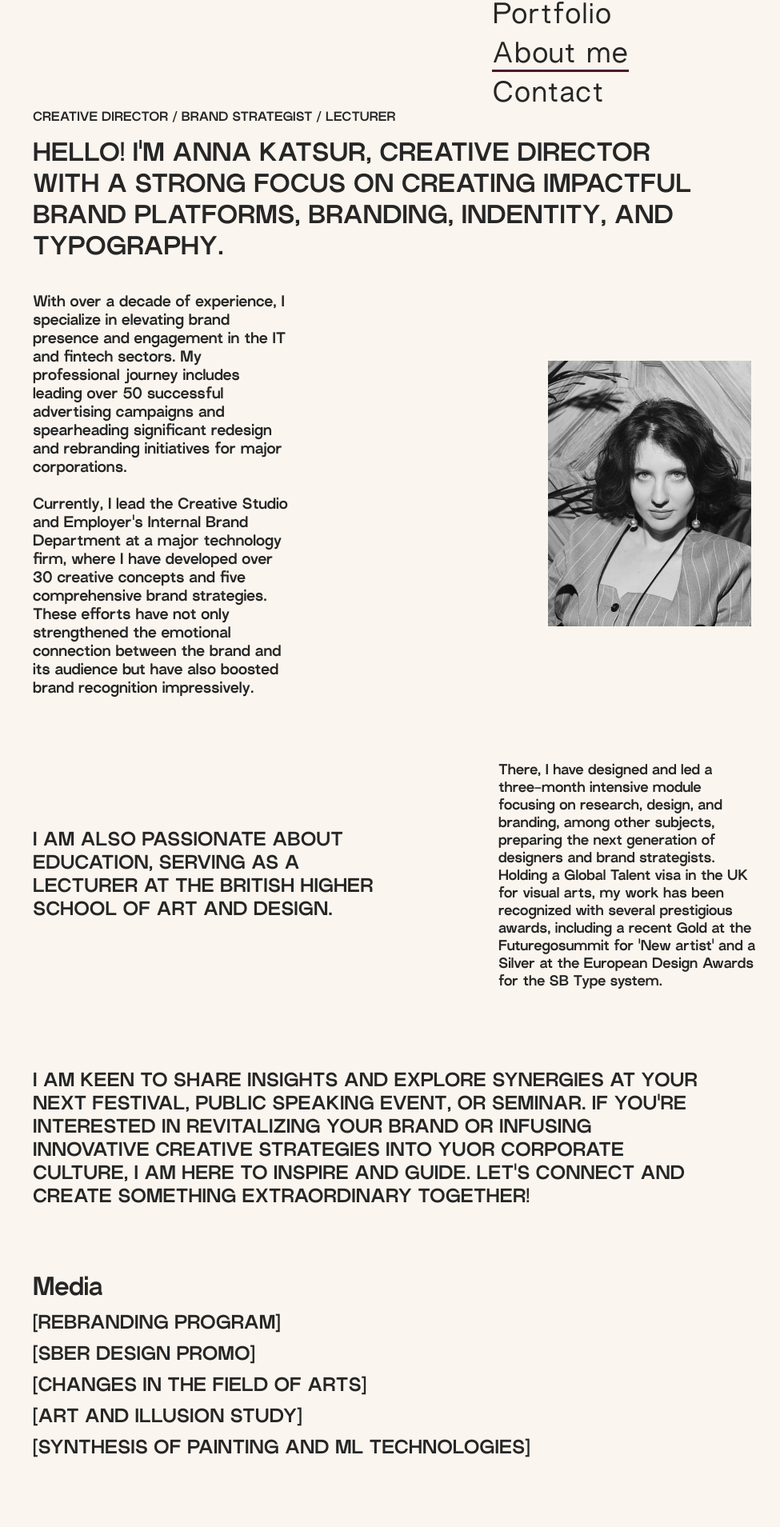
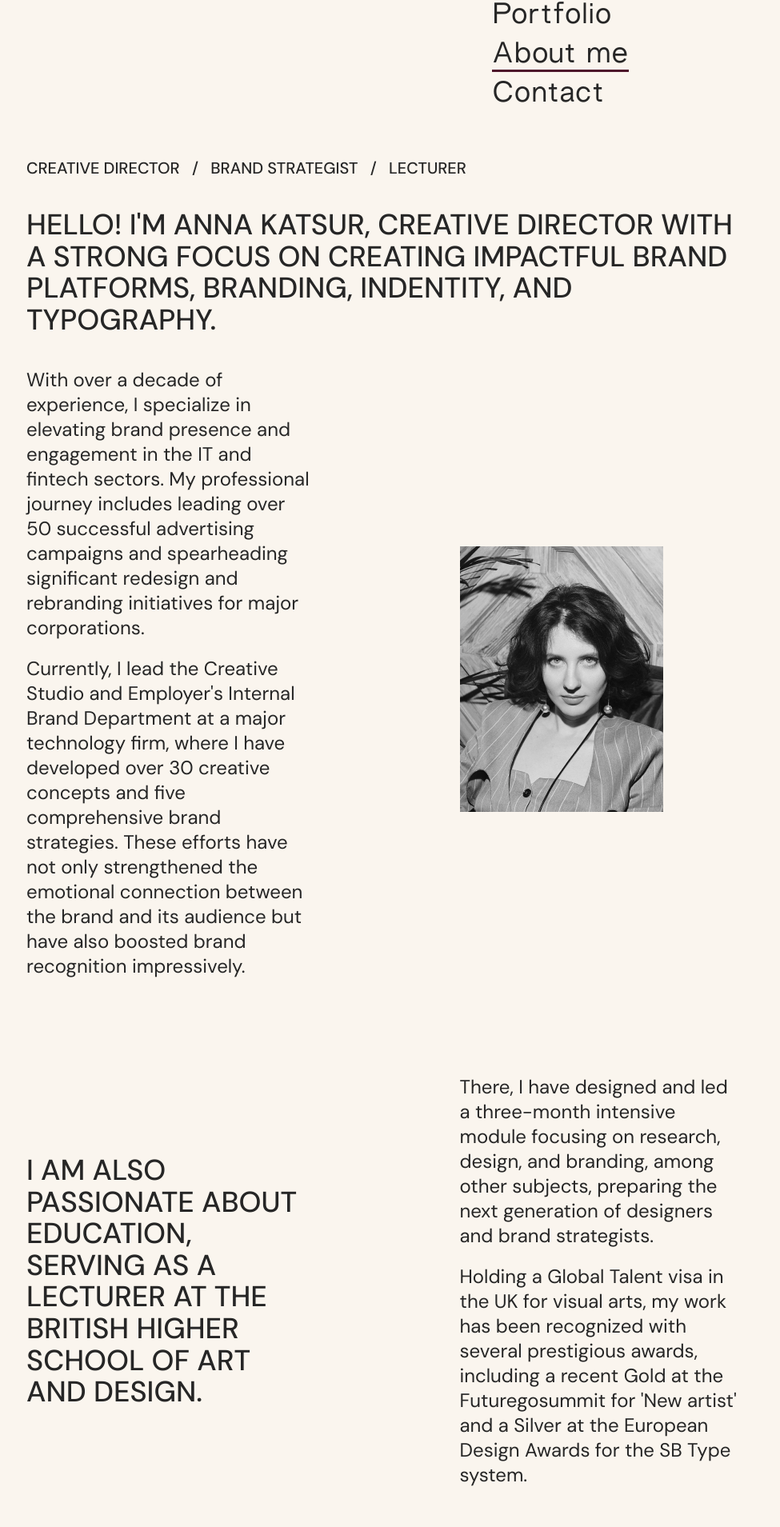
Before and after one commit to annalatyeva/anna-katsur-portfolio, a React (Create React App) app: page /about in a window 1280 px wide. Shown: the part 105-2014 px from the top of the page at 80% size, without its empty margins (159-1134 px from the left). Built offline with nearby package versions, Linux system fonts and the light colour scheme.

Commit message:
fix aboutme page

```diff
--- a/src/components/AboutMe/AboutMe.jsx
+++ b/src/components/AboutMe/AboutMe.jsx
@@ -10,32 +10,35 @@ const AboutMe = () => {
 	}, []);
 	return (
 		<div className={aboutmeStyle.container}>
-			<p className={aboutmeStyle.function}> CREATIVE DIRECTOR / BRAND STRATEGIST / LECTURER</p> <br></br>
-			<p className={aboutmeStyle.hello}>HELLO! I'M ANNA KATSUR, CREATIVE DIRECTOR WITH A STRONG FOCUS ON CREATING IMPACTFUL BRAND PLATFORMS, BRANDING, INDENTITY, AND TYPOGRAPHY.</p> <br></br> <br></br>
-			<div className={aboutmeStyle.about}>
+			<div className={aboutmeStyle.header}>
+				<p className={aboutmeStyle.function}> CREATIVE DIRECTOR &nbsp;&nbsp;/&nbsp;&nbsp; BRAND STRATEGIST &nbsp;&nbsp;/&nbsp;&nbsp; LECTURER</p>
+				<p className={aboutmeStyle.hello}>HELLO! I'M ANNA KATSUR, CREATIVE DIRECTOR WITH A STRONG FOCUS ON CREATING IMPACTFUL BRAND PLATFORMS, BRANDING, INDENTITY, AND TYPOGRAPHY.</p>
+			</div>
+			<div className={aboutmeStyle.mainsection}>
+				<div className={aboutmeStyle.wrapper}>
 					<div className={aboutmeStyle.text}>
 						<p>With over a decade of experience, I specialize in elevating brand presence and engagement in the IT and fintech sectors. My professional journey includes leading over 50 successful advertising campaigns and spearheading significant redesign and rebranding initiatives for major corporations.</p>
-					<br></br>
 						<p>Currently, I lead the Creative Studio and Employer's Internal Brand Department at a major technology firm, where I have developed over 30 creative concepts and five comprehensive brand strategies. These efforts have not only strengthened the emotional connection between the brand and its audience but have also boosted brand recognition impressively.</p>
 					</div>
 					<div className={aboutmeStyle.image}>
 						<img src={photoItem} alt="Anna" />
 					</div>
 				</div>
-			<div className={aboutmeStyle.aboutme}>
-				<div className={aboutmeStyle.aboutmeleft}>
-					<p> I AM ALSO PASSIONATE ABOUT EDUCATION, SERVING AS A LECTURER AT THE BRITISH HIGHER SCHOOL OF ART AND DESIGN.</p>
+			<div className={aboutmeStyle.wrapper}>
+				<div className={aboutmeStyle.text}>
+					<p className={aboutmeStyle.paragraph}> I AM ALSO PASSIONATE ABOUT EDUCATION, SERVING AS A LECTURER AT THE BRITISH HIGHER SCHOOL OF ART AND DESIGN.</p>
 				</div>
-				<div className={aboutmeStyle.aboutmeright}>
+				<div className={aboutmeStyle.text}>
 					<p>There, I have designed and led a three-month intensive module focusing on research, design, and branding, among other subjects, preparing the next generation of designers and brand strategists.</p>
 					<p>Holding a Global Talent visa in the UK for visual arts, my work has been recognized with several prestigious awards, including a recent Gold at the Futuregosummit for 'New artist' and a Silver at the European Design Awards for the SB Type system.</p>
 				</div>
 			</div>
-			<div className={aboutmeStyle.aboutmecenter}>
-				<p>I AM KEEN TO SHARE INSIGHTS AND EXPLORE SYNERGIES AT YOUR NEXT FESTIVAL, PUBLIC SPEAKING EVENT, OR SEMINAR. IF YOU'RE INTERESTED IN REVITALIZING YOUR BRAND OR INFUSING INNOVATIVE CREATIVE STRATEGIES INTO YUOR CORPORATE CULTURE, I AM HERE TO INSPIRE AND GUIDE. LET'S CONNECT AND CREATE SOMETHING EXTRAORDINARY TOGETHER!</p>
+			<div className={aboutmeStyle.text}>
+				<p className={aboutmeStyle.paragraph}>I AM KEEN TO SHARE INSIGHTS AND EXPLORE SYNERGIES AT YOUR NEXT FESTIVAL, PUBLIC SPEAKING EVENT, OR SEMINAR. IF YOU'RE INTERESTED IN REVITALIZING YOUR BRAND OR INFUSING INNOVATIVE CREATIVE STRATEGIES INTO YUOR CORPORATE CULTURE, I AM HERE TO INSPIRE AND GUIDE. LET'S CONNECT AND CREATE SOMETHING EXTRAORDINARY TOGETHER!</p>
+			</div>
 			</div>
 			<div className={aboutmeStyle.media}>
-				<div className={aboutmeStyle.medianame}>Media</div>
+				<h3 className={aboutmeStyle.medianame}>Media</h3>
 				<div className={aboutmeStyle.medialinks}>
 					<a className={aboutmeStyle.link} href="https://my.epicgrowth.io/programs/rebranding">
 						[REBRANDING PROGRAM]
--- a/src/components/AboutMe/AboutMe.module.scss
+++ b/src/components/AboutMe/AboutMe.module.scss
@@ -1,81 +1,88 @@
 @import "../../assets/styles/variables.scss";
 
 .container {
-    display: flex;
+    font-family: $dmsans;
+    background-color: $beige;
     color: $black;
-    flex-direction: column;
-    margin-left: 200px;
-    font-family: $nonBold;
-    margin-bottom: 80px;
+    padding: 60px 192px 100px;
 }
 
-.about {
-    display: flex;
-    align-items: center;
+.header{
+    .function {
+        font-style: normal;
+        font-weight: 500;
+        font-size: 20px;
+        line-height: 110%;
+
 }
 
-.function {
-    font-size: medium;
-    font-weight: bold;
+    .hello {
+        font-style: normal;
+        font-weight: 500;
+        font-size: 36px;
+        line-height: 110%;
+        padding: 20px 0 40px;
+    }
+}
+.mainsection{
+    display: flex;
+    flex-direction: column;
+    gap: 100px;
+}
+.wrapper{
+    display: grid;
+    grid-template-columns: 1fr 1fr;
+    align-items: center;
+    grid-gap: 187px;
+
+    .image {
+        max-width: 254px;
+        }
 }
 
-.hello {
-    font-size: xx-large;
-    font-weight: bold;
-    margin-right: 250px;
+.paragraph{
+    font-style: normal;
+    font-weight: 500;
+    font-size: 36px;
+    line-height: 110%;
 }
 
-.text {
-    width: 30%;
-    font-size: larger;
+p{
+    font-style: normal;
+    font-weight: 400;
+    font-size: 24px;
+    line-height: 31px;
+    padding-bottom: 20px;
 }
 
-.image {
-margin-left: 320px;
-}
-
-
-.aboutme {
-    display: flex;
-    align-items: center;
-    margin-top: 80px;
-}
-
-.aboutmeleft {
-    width: 40%;
-    font-size: x-large;
-    font-weight: bold;
-}
-.aboutmeright {
-    margin-left: 150px;
-    width: 30%;
-    font-size: large;
-}
-
-.aboutmecenter {
-    margin-top: 100px;
-    font-size: x-large;
-    font-weight: bold;
-    width: 78%;
-}
 
 .media {
     display: flex;
     flex-direction: column;
     margin-top: 80px;
+    border: 1px solid #000000;
 }
 
 .medianame {
-    font-size: xx-large;
-    font-weight: bolder;
+    font-family: $nonBold;
+    font-style: normal;
+    font-weight: 700;
+    font-size: 64px;
+    line-height: 77px;
+    text-shadow: 0px 4px 4px rgba(0, 0, 0, 0.25);
+
 }
 
 .link {
+    padding-top: 20px;
     display: block;
-    font-size: x-large;
-    margin-top: 10px;
+    font-style: normal;
+    font-weight: 500;
+    font-size: 36px;
+    line-height: 110%;
     color: $black;
     text-decoration: none;
+    transition: 0.3s all;
 
     &:hover {
         color: $gray;
```
Lines whose indentation alone changed are shown as unchanged.
